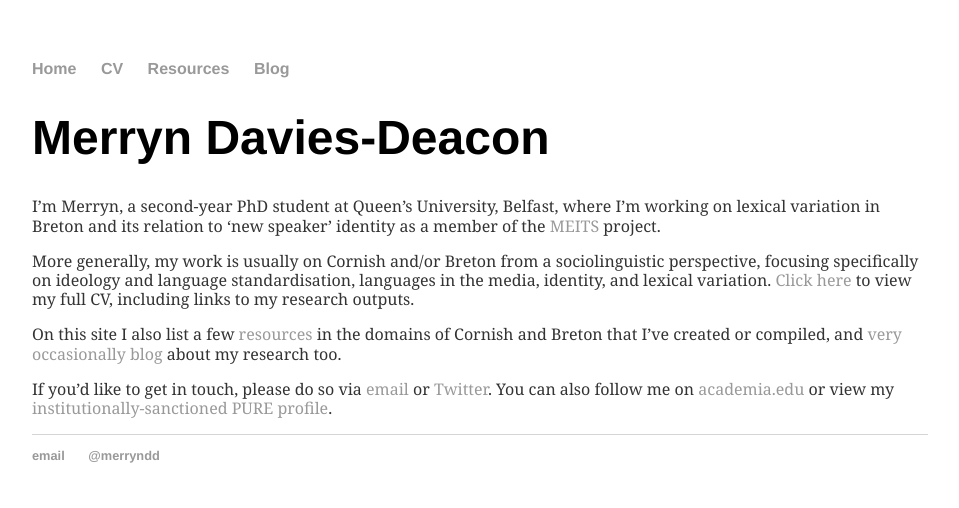
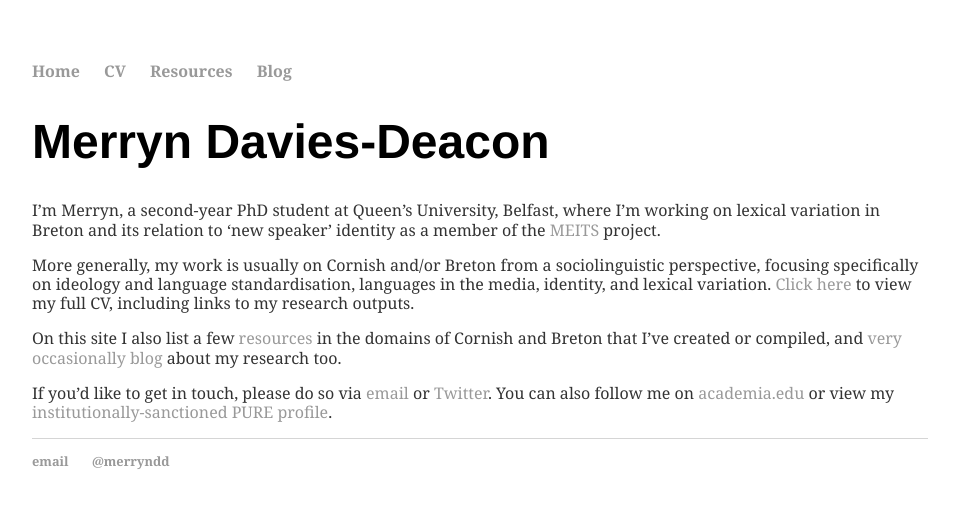
Before and after one commit to merryndd/merryndd.github.io, a Jekyll site: the page built from index.html, in a window 1280 px wide. Shown: the top 508 px of the page, without its empty margins (160-1119 px from the left). Built offline with Jekyll 4.4.1, drawn with Linux system fonts in a browser that asks for light colours.

Commit message:
Update main.css

```diff
--- a/css/main.css
+++ b/css/main.css
@@ -39,7 +39,7 @@ p {
   text-indent: -22px ;
 }
 
-ul {
+body ul {
     font-family:'Georgia', 'Serif';
 }
 
```
